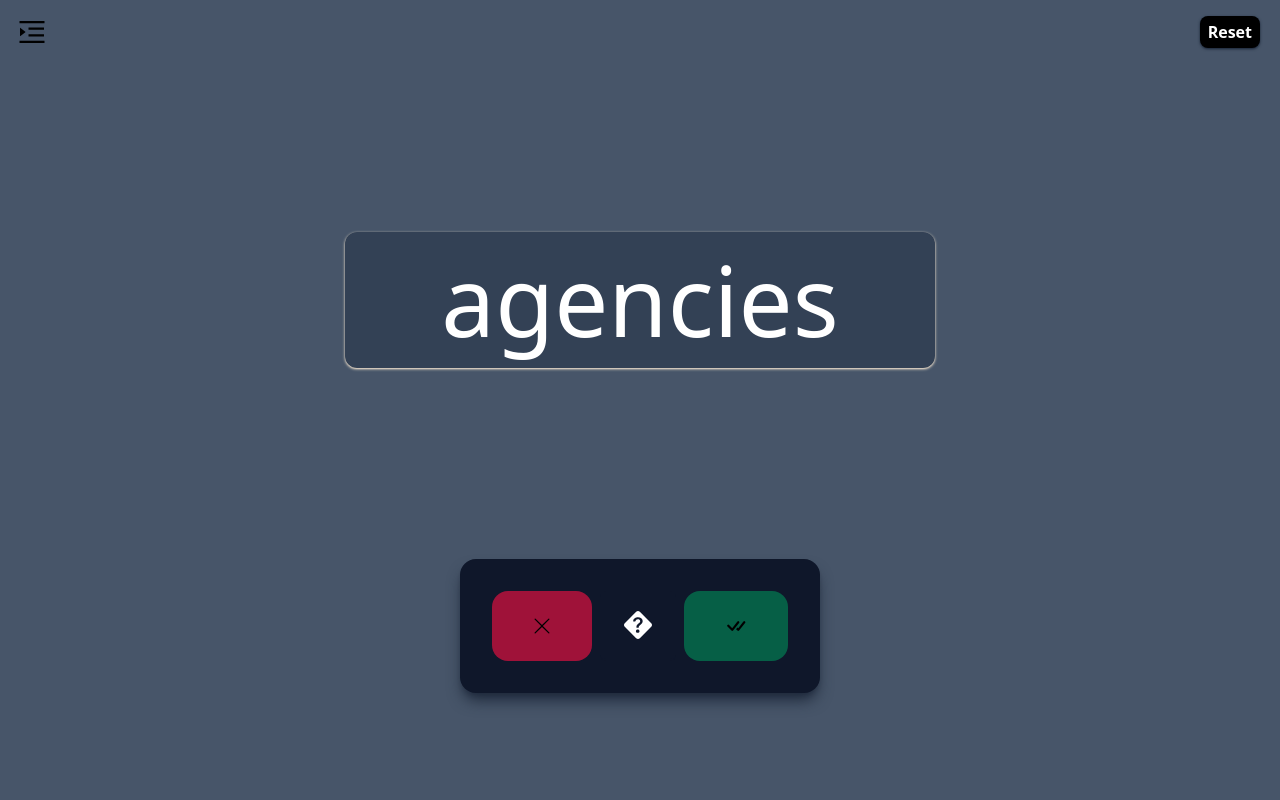
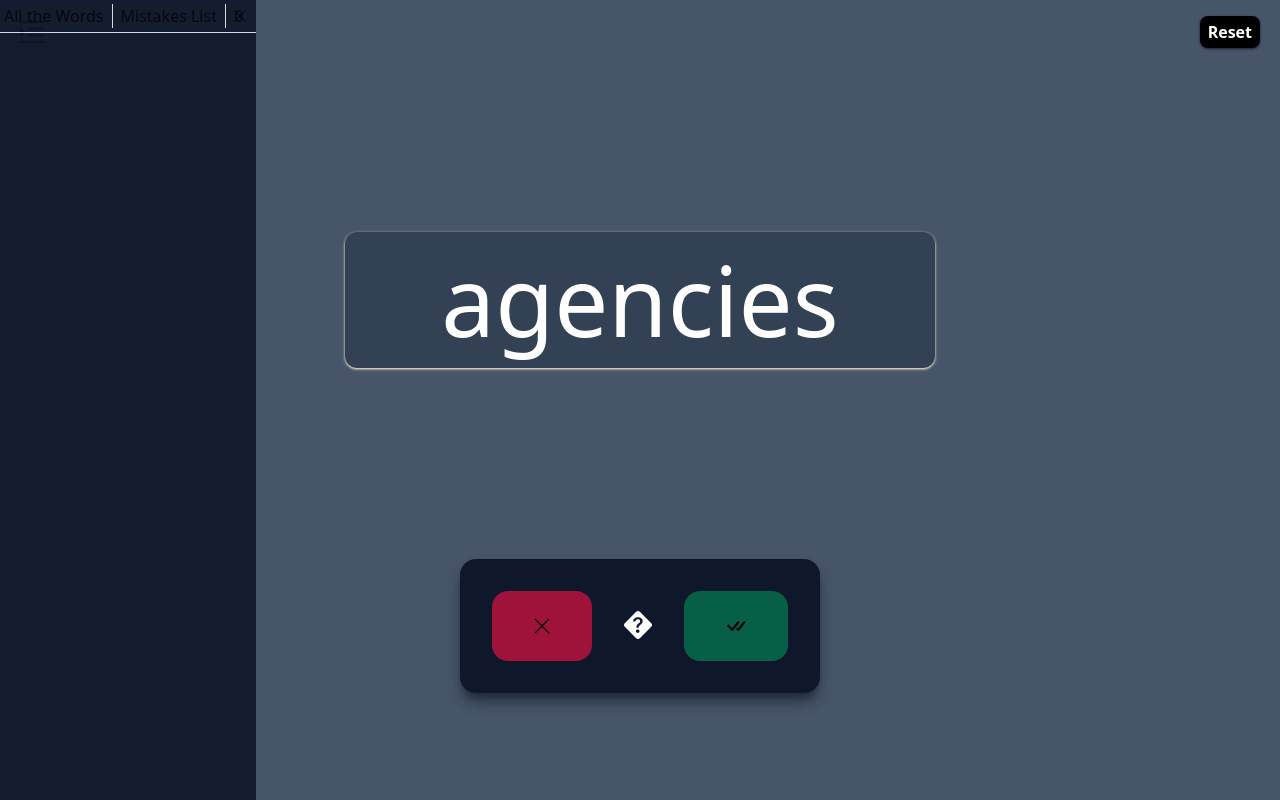
Before and after one commit to Bijan-K/NextJS-Vocabulary-Trainer, a Next.js app: page / in a window 1280 px wide. Built offline with nearby package versions, Linux system fonts and the light colour scheme.

Commit message:
now it works

```diff
--- a/pages/index.js
+++ b/pages/index.js
@@ -12,7 +12,7 @@ export default function Home() {
 
   return (
     <Layout>
-      {<ListContainer /> && showList}
+      {showList ? <ListContainer /> : null}
       <MenuButton />
       <ResetButton />
       <MainDisplay />
```
